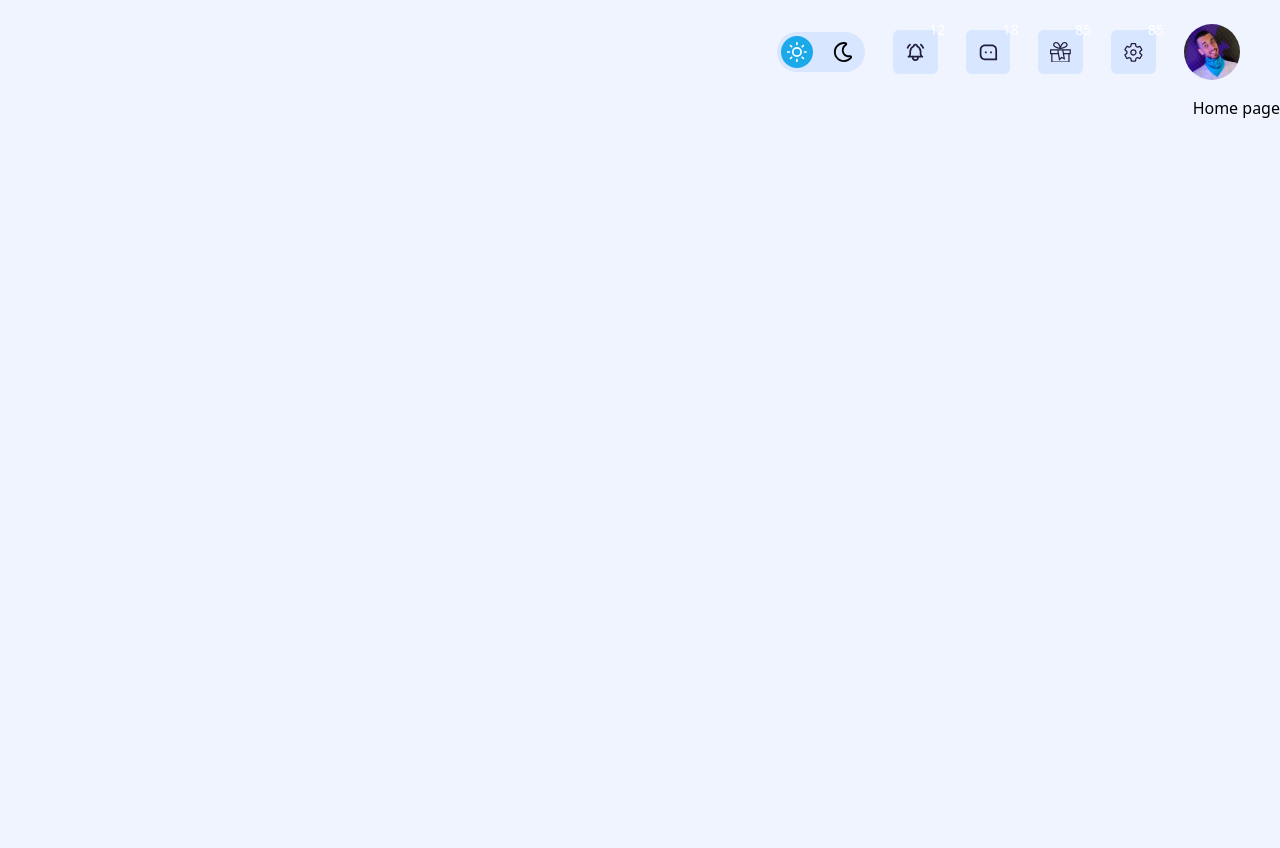
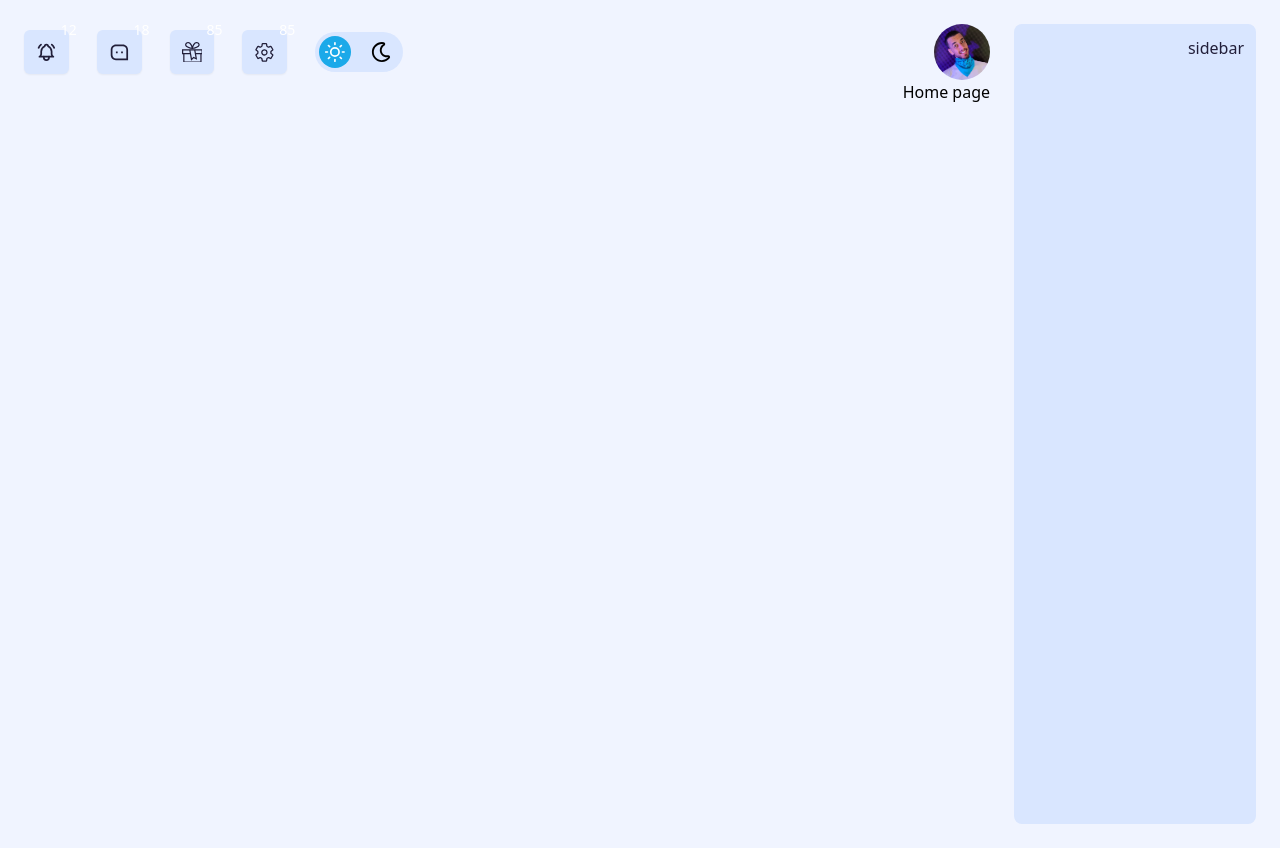
Before and after one commit to soufi-learn/dashboard-admin, a React (Vite) app: page / in a window 1280 px wide. Before the commit the page ends 800 px from the top, so only its background shows below. Built offline with nearby package versions, Linux system fonts and the light colour scheme.

Commit message:
change layout of app

```diff
--- a/src/App.jsx
+++ b/src/App.jsx
@@ -1,14 +1,18 @@
 import { useRoutes } from "react-router-dom";
 import routes from "./routes/routes";
 import Header from "./components/header/Header";
+import Sidebar from "./components/sidebar/Sidebar";
 
 function App() {
   const router = useRoutes(routes);
   return (
-    <>
-      <Header />
-      {router}
-    </>
+    <div className="flex gap-6 p-6">
+      <Sidebar />
+      <div className="w-4/5 ">
+        <Header />
+        {router}
+      </div>
+    </div>
   );
 }
 
--- a/src/components/header/Header.jsx
+++ b/src/components/header/Header.jsx
@@ -1,6 +1,5 @@
 import { useState } from "react";
 import ProfileImg from "../../assets/images/profile.png";
-
 import NotificationButton from "./NotificationButton";
 import DarkLightButton from "./DarkLightButton";
 import NotificationButtonsList from "./NotificationButtonsList";
@@ -11,14 +10,16 @@ const Header = () => {
   );
 
   return (
-    <header className="px-10 py-4 mt-2">
-      <div className="flex items-center gap-7">
+    <header>
+      <div className="flex items-center justify-between">
         <img
           src={ProfileImg}
           alt="profile img"
           className="object-cover rounded-full w-14 h-14"
         />
 
+        <div className="flex items-center gap-7">
+          <DarkLightButton />
           {notificationsList.map((notification) => (
             <NotificationButton
               key={notification.id}
@@ -27,8 +28,7 @@ const Header = () => {
               icon={notification.icon}
             />
           ))}
-
-        <DarkLightButton />
+        </div>
       </div>
     </header>
   );
--- a/src/components/header/NotificationButton.jsx
+++ b/src/components/header/NotificationButton.jsx
@@ -1,6 +1,6 @@
 const NotificationButton = ({ label, color, icon }) => {
   return (
-    <div className="relative inline-block p-3 transition-all rounded-md cursor-pointer bg-light-darker dark:bg-dark-darker text-dark-main dark:text-light-main hover:bg-light-lighter dark:hover:bg-dark-lighter">
+    <div className="relative inline-block p-3 transition-all rounded-md shadow-sm cursor-pointer bg-light-darker dark:bg-dark-darker text-dark-main dark:text-light-main hover:bg-light-lighter dark:hover:bg-dark-lighter">
       {icon}
       <span
         className={`text-sm bg-[${color}] absolute rounded-full flex items-center justify-center text-white min-w-6 h-6 -top-3 -right-3`}
--- a/src/components/header/NotificationButtonsList.jsx
+++ b/src/components/header/NotificationButtonsList.jsx
@@ -7,7 +7,7 @@ const NotificationButtonsList = [
   {
     id: 1,
     label: 85,
-    color: "EC5B59",
+    color: "#EC5B59",
     icon: <IoSettingsOutline size="1.3rem" />,
   },
   {
--- a/src/components/sidebar/Sidebar.jsx
+++ b/src/components/sidebar/Sidebar.jsx
@@ -1,5 +1,9 @@
 const Sidebar = () => {
-  return <div></div>;
+  return (
+    <div className="w-1/5 min-h-screen p-3 transition-all rounded-lg bg-light-darker text-dark-main dark:text-light-main dark:bg-dark-lighter">
+      sidebar
+    </div>
+  );
 };
 
 export default Sidebar;
```
Lines whose indentation alone changed are shown as unchanged.
